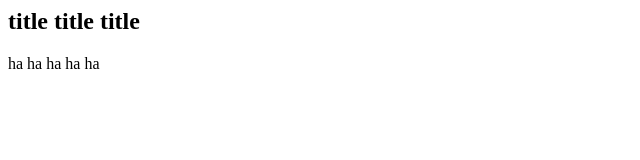
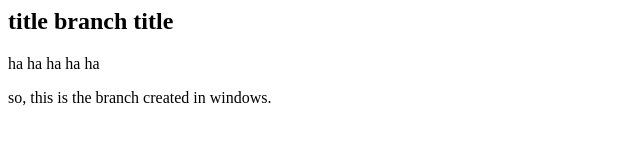
Before and after one commit to gavinhub/firstgit, a plain HTML site: page index.html in a window 1280 px wide. Shown: the whole page, without its empty margins (0-640 px from the left). Drawn offline with Linux system fonts and the light colour scheme.

Commit message:
Changes as a branch
Branch names myBranch

```diff
--- a/index.html
+++ b/index.html
@@ -2,7 +2,8 @@
 <head>
 </head>
 <body>
-<h2>title title title</h2>
+<h2>title branch title</h2>
 <p>ha ha ha ha ha</p>
+<p>so, this is the branch created in windows.</p>
 </body>
 </html>
```
